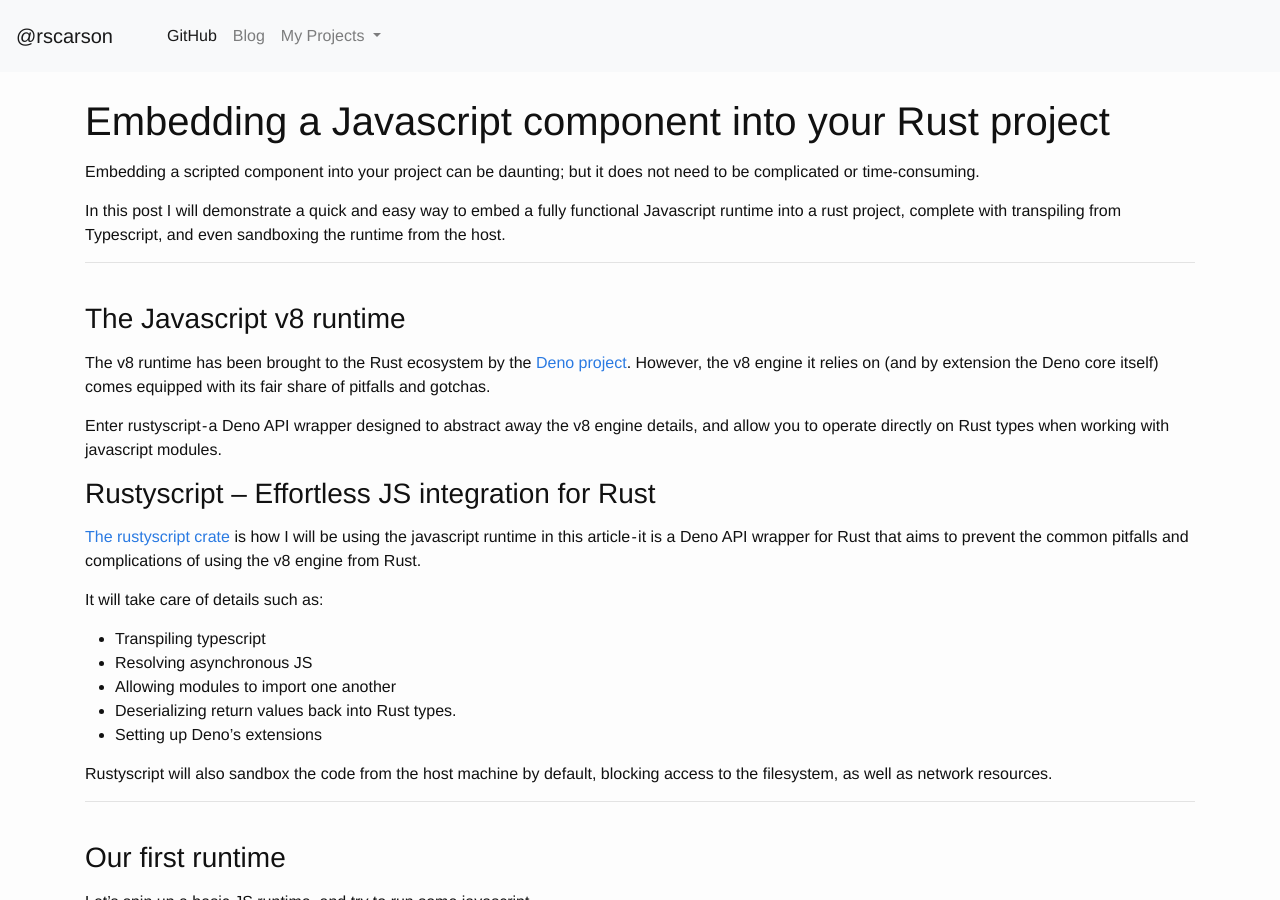
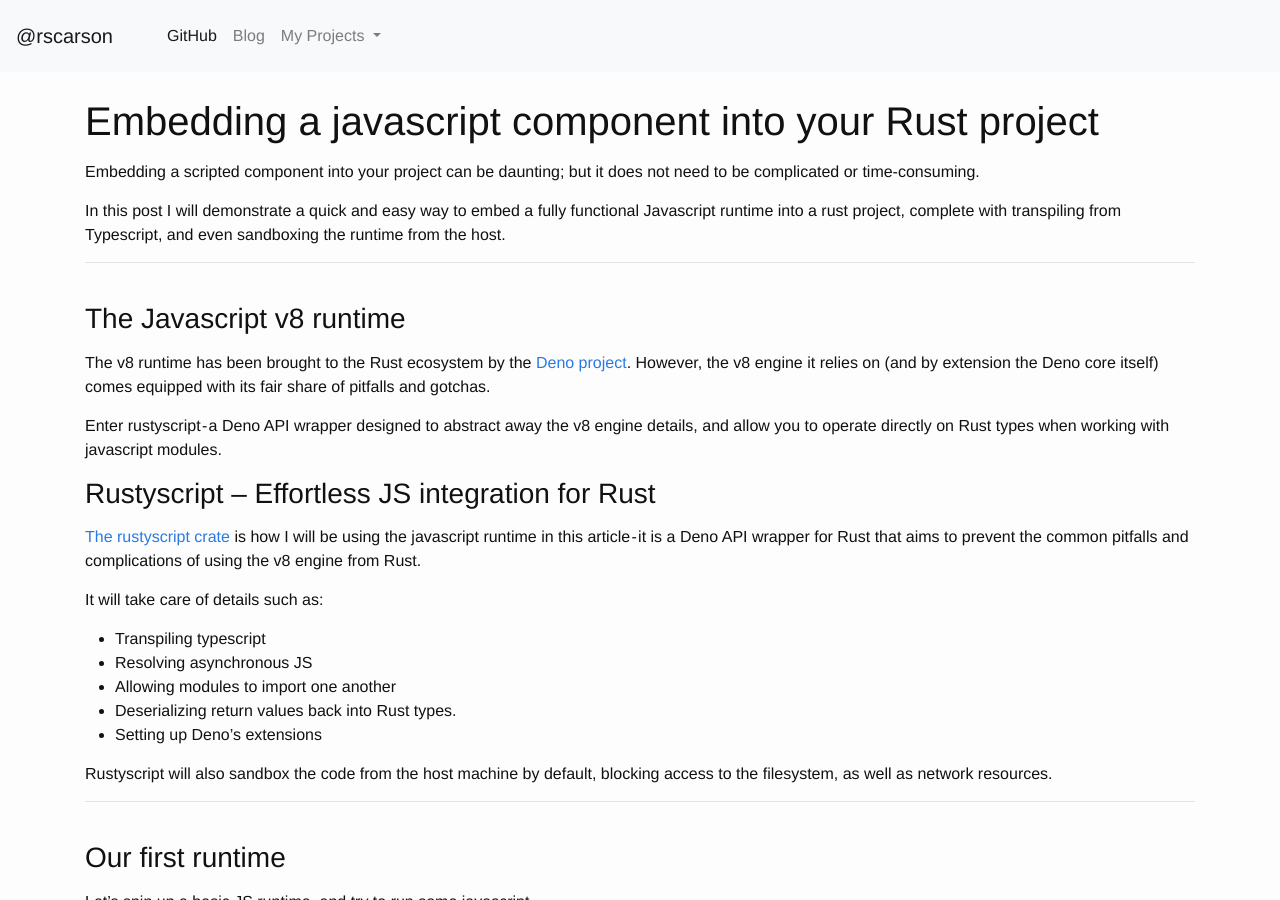
Before and after one commit to rscarson/rscarson.github.io, a Jekyll site: the page built from _posts/2024-7-25-embedding_js_with_rustyscript.md, in a window 1280 px wide and 900 px high. Built offline with Jekyll 4.4.1, drawn with Linux system fonts in a browser that asks for light colours; some of the changed text lies outside the part shown.

```diff
--- a/_posts/2024-7-25-embedding_js_with_rustyscript.md
+++ b/_posts/2024-7-25-embedding_js_with_rustyscript.md
@@ -1,9 +1,9 @@
 ---
 layout: default
-title:  "Embedding a Javascript component into your Rust project"
+title:  "Embedding a javascript component into your Rust project"
 ---
 
-# Embedding a Javascript component into your Rust project
+# Embedding a javascript component into your Rust project
 Embedding a scripted component into your project can be daunting; but it does not need to be complicated or time-consuming.
 
 In this post I will demonstrate a quick and easy way to embed a fully functional Javascript runtime into a rust project, complete with transpiling from Typescript, and even sandboxing the runtime from the host.
```
Also changed, not shown: other parts of _posts/2024-7-25-embedding_js_with_rustyscript.md (+1 -1 lines).
